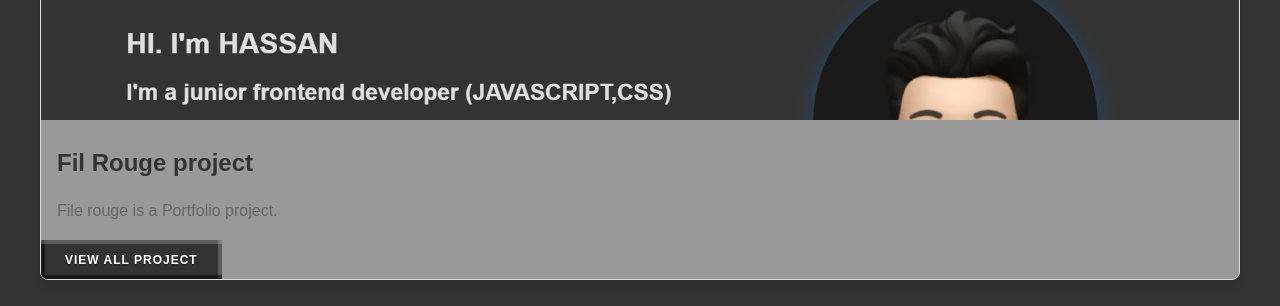
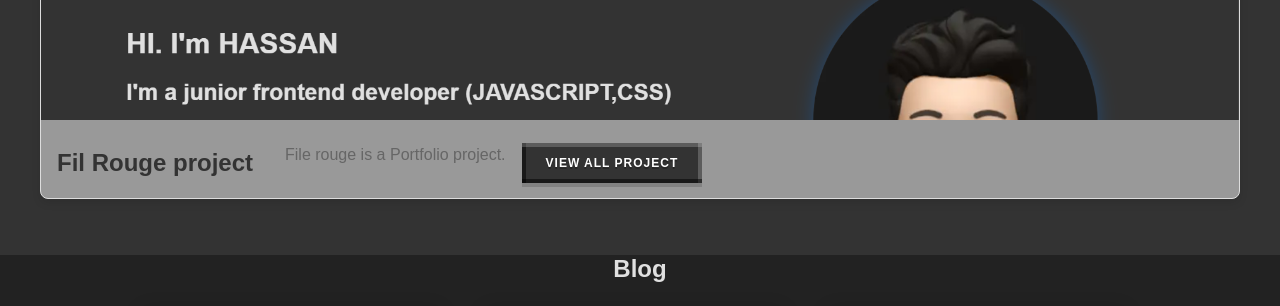
Before and after one commit to hassanbizgaren/fil-rouge-portfolio, a plain HTML site: page index.html in a window 1280 px wide. Shown: the part 3740-4046 px from the top of the page. Drawn offline with Linux system fonts and the light colour scheme; grey boxes are pictures that could not be loaded.

Commit message:
CSS style

```diff
--- a/style.css
+++ b/style.css
@@ -757,8 +757,12 @@ a:hover {
   box-shadow: 0 8px 16px rgba(0, 0, 0, 0.2);
 }
 
+.project-items {
+display: flex;
+align-items: center;
+}
+
 /*media*/
-
 @media (max-width: 480px) {
   header nav {
     padding: 10px;
```
